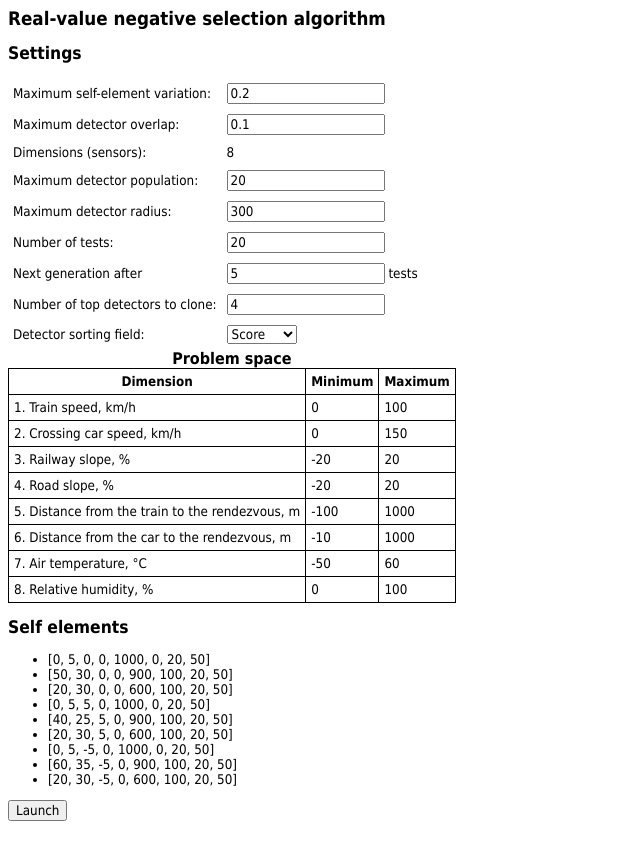
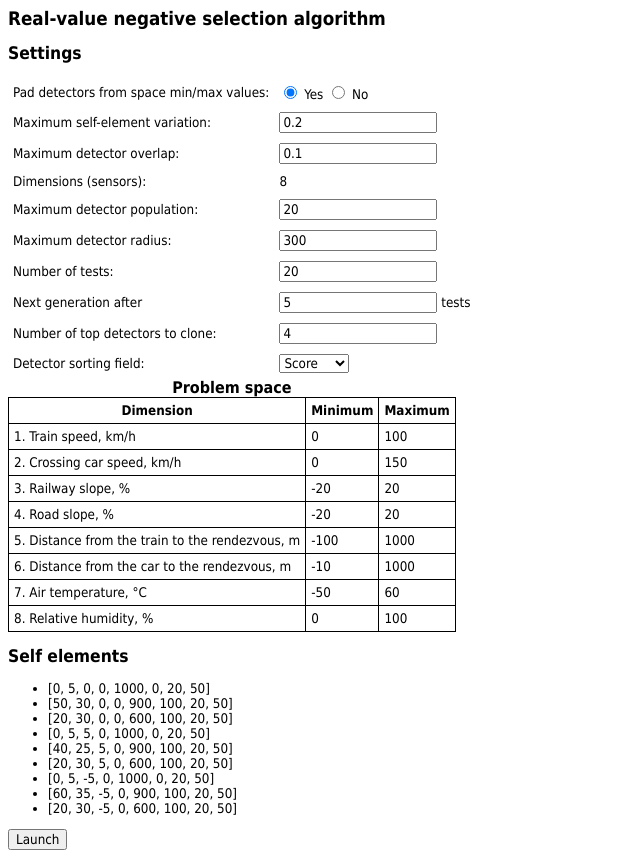
Before and after one commit to andrewmy/immune-rns, a PHP site: page /index.php in a window 1280 px wide. Shown: the whole page, without its empty margins (0-640 px from the left). Before the commit the page ends 821 px from the top, so only its background shows below. Run offline with PHP 8.4, Linux system fonts and the light colour scheme.

Commit message:
Option to pad detectors from problem space edges

```diff
--- a/include/Detector.class.php
+++ b/include/Detector.class.php
@@ -144,7 +144,7 @@ class Detector
 	}
 
 
-	public static function generateList($space, $self)
+	public static function generateList($space, $self, $padding = false)
 	{
 		self::$S = $self;
 		$candidates = array();
@@ -153,6 +153,15 @@ class Detector
 			//echo "new detector $d<br>";
 			if($d->radius < 0)
 				continue; // discard
+			if($padding)
+				foreach($space as $n => $dimension) {
+					if(abs($dimension['max'] - $dimension['min']) >= $d->radius * 2) {
+						if($d->centre->coords[$n] - $d->radius < $dimension['min'])
+							$d->centre->coords[$n] = $dimension['min'] + $d->radius;
+						if($d->centre->coords[$n] + $d->radius > $dimension['max'])
+							$d->centre->coords[$n] = $dimension['max'] - $d->radius;
+					}
+				}
 			if(!empty($candidates)) foreach($candidates as $c) {
 				if($d->overlap($c->centre, $c->radius) > MAX_OVERLAP) {
 					//echo "overlap by ".$d->overlap($c->centre, $c->radius).", moving from $c -> ";
--- a/include/Point.class.php
+++ b/include/Point.class.php
@@ -50,12 +50,14 @@ class Point
 	}
 
 
-	public static function randomCoords($space,$decimals=2)
+	public static function randomCoords($space, $decimals = 2, $padding = 0)
 	{
 		$coords = array();
-		$f = pow(10,$decimals);
+		$f = pow(10, $decimals);
 		for($j = 0; $j < DIMENSIONS; $j++)
-			$coords[$j] = mt_rand($space[$j]['min'] * $f, $space[$j]['max'] * $f) / $f;
+			$coords[$j] = mt_rand(
+				($space[$j]['min'] + $padding) * $f,
+				($space[$j]['max'] + $padding) * $f) / $f;
 		return $coords;
 	}
 }
--- a/include/config.php
+++ b/include/config.php
@@ -17,6 +17,7 @@ $space = array(
 );
 
 $settings = array(
+	'pad_detectors'  => empty($getSettings) ? true : (int)@$getSettings['pad_detectors'],
 	'max_variation'  => empty($getSettings) ? 0.2 : @$getSettings['max_variation'],
 	'max_overlap'    => empty($getSettings) ? 0.1 : @$getSettings['max_overlap'],
 	'dimensions'     => count($space),
@@ -28,6 +29,7 @@ $settings = array(
 	'detector_sort_field' => empty($getSettings) ? 'score' : @$getSettings['detector_sort_field'],
 );
 
+define('PAD_DETECTORS',  $settings['pad_detectors']);
 define('MAX_VARIATION',  $settings['max_variation']);
 define('MAX_OVERLAP',    $settings['max_overlap']);
 define('DIMENSIONS',     $settings['dimensions']);
--- a/public/rns.php
+++ b/public/rns.php
@@ -13,7 +13,7 @@ $generations = array();
 $detections = array();
 $tests = array();
 
-Detector::generateList($space, $self);
+Detector::generateList($space, $self, PAD_DETECTORS);
 $generations[] = Detector::$D;
 
 for($i = 0; $i < MAX_TESTS; $i++) {
--- a/template/settings.phtml
+++ b/template/settings.phtml
@@ -2,6 +2,15 @@
 
 	<h2 id="settings">Settings</h2>
 	<table class="no-borders">
+	<tr>
+		<td>Pad detectors from space min/max values:</td>
+		<td>
+			<input type="radio" name="settings[pad_detectors]" value="1" id="pad_1"<?=(PAD_DETECTORS ? ' checked' : '')?> />
+			<label for="pad_1">Yes</label>
+			<input type="radio" name="settings[pad_detectors]" value="0" id="pad_0"<?=(!PAD_DETECTORS ? ' checked' : '')?> />
+			<label for="pad_0">No</label>
+		</td>
+	</tr>
 	<tr>
 		<td>Maximum self-element variation:</td>
 		<td><input type="text" name="settings[max_variation]" value="<?=MAX_VARIATION?>" /></td>
```
